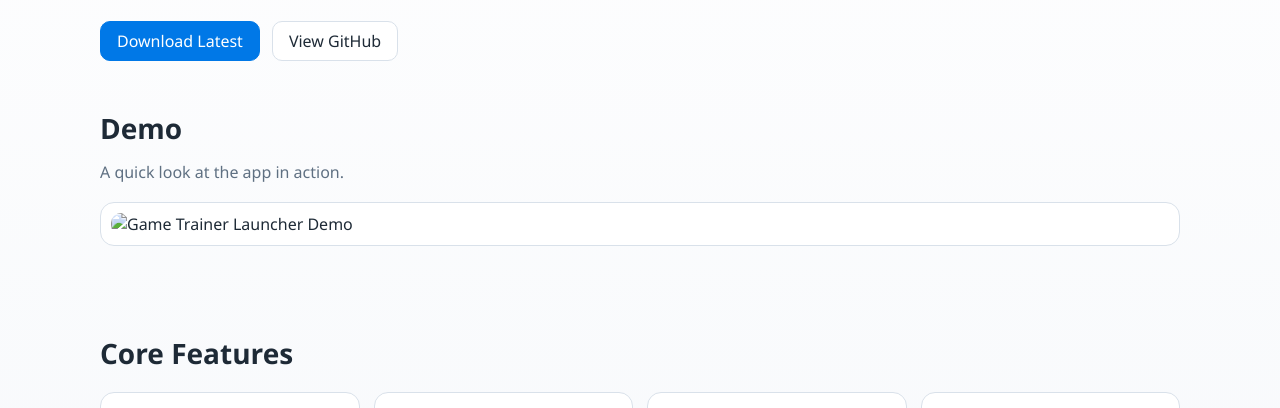
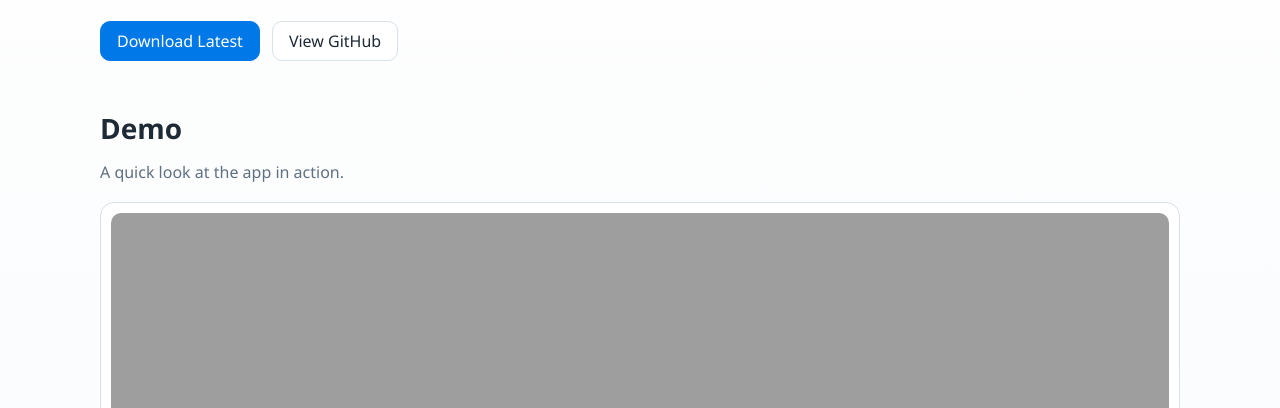
Before and after one commit to hwttop5/GameTrainerLauncher, a plain HTML site: page index.html in a window 1280 px wide. Shown: the part 322-730 px from the top of the page. Drawn offline with Linux system fonts and the light colour scheme; the site is published under a folder, as on GitHub Pages, so addresses that start at the root find nothing.

Commit message:
deploy: 96969804d46b196215eaa4401b2583f6bf73b7bc

```diff
--- a/index.html
+++ b/index.html
@@ -5,6 +5,8 @@
   <meta name="viewport" content="width=device-width, initial-scale=1">
   <title>Game Trainer Launcher</title>
   <meta name="description" content="基于 FlingTrainer 的 Windows 游戏修改器启动器，支持中英文搜索、一键下载与本地管理。">
+  <link rel="icon" type="image/x-icon" href="./assets/logo.ico">
+  <link rel="shortcut icon" type="image/x-icon" href="./assets/logo.ico">
   <link rel="stylesheet" href="./styles.css">
 </head>
 <body>
@@ -35,7 +37,7 @@
       <h2 data-i18n="demo.title">功能演示</h2>
       <p class="demo-desc" data-i18n="demo.desc">下面是应用实际使用演示。</p>
       <div class="demo-media">
-        <img src="/Docs/Images/demo.gif" alt="Game Trainer Launcher Demo">
+        <img src="./assets/demo.gif" alt="Game Trainer Launcher Demo">
       </div>
     </section>
 
```
Also changed, not shown: assets/logo.ico (added), 1 other file.
